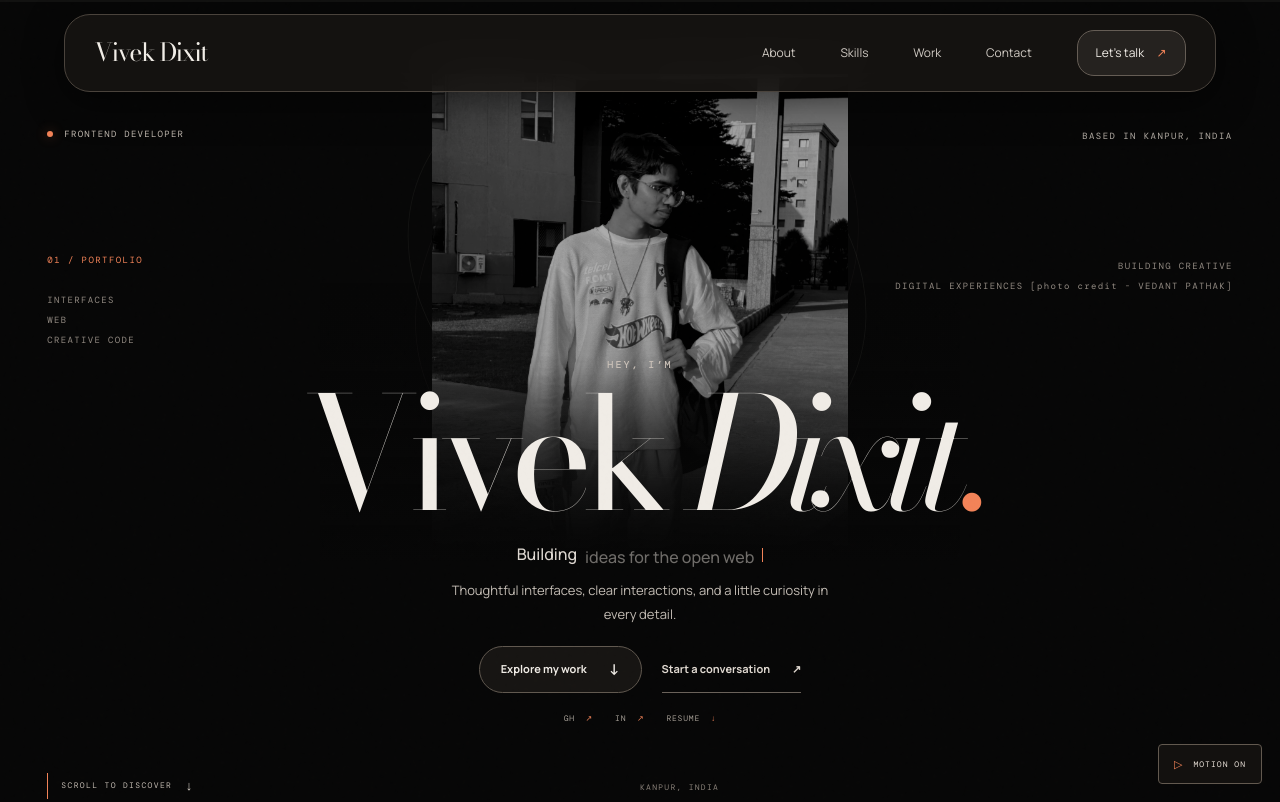
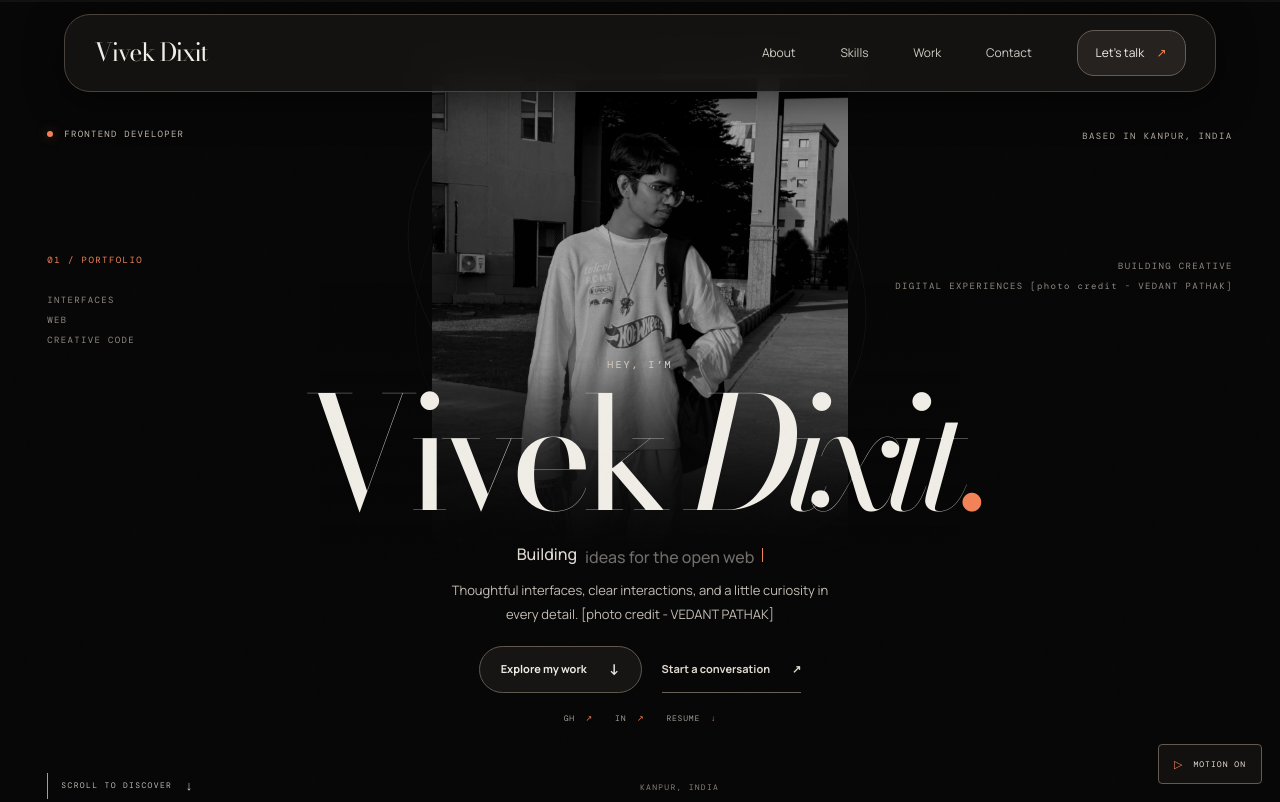
Before and after one commit to dixitvivek040707-netizen/portfolio.per, a plain HTML site: page self/index.html in a window 1280 px wide. Shown: the top 802 px of the page. Drawn offline with nearby package versions, Linux system fonts and the light colour scheme.

Commit message:
Update hero intro with photo credit
Added photo credit to the hero introduction paragraph.

```diff
--- a/self/index.html
+++ b/self/index.html
@@ -44,7 +44,7 @@
           <p class="hello">HEY, I’M</p>
           <h1 id="hero-title">Vivek <span class="name-second">Dixit</span><span class="accent">.</span></h1>
           <div class="hero-role"><span class="role-prefix">Building</span><span class="role-rotator" aria-live="polite">creative digital experiences</span><span class="role-caret" aria-hidden="true"></span></div>
-          <p class="hero-intro">Thoughtful interfaces, clear interactions, and a little curiosity in every detail.</p>
+          <p class="hero-intro">Thoughtful interfaces, clear interactions, and a little curiosity in every detail. [photo credit - VEDANT PATHAK]</p>
           <div class="hero-actions"><a class="button button-primary" href="#work">Explore my work <span aria-hidden="true">&#8595;</span></a><a class="button button-quiet" href="#contact">Start a conversation <span aria-hidden="true">&#8599;</span></a></div>
           <div class="hero-socials" aria-label="Social profiles"><a href="https://github.com/dixitvivek040707-netizen" target="_blank" rel="noopener noreferrer" aria-label="GitHub profile">GH <span aria-hidden="true">&#8599;</span></a><a href="https://www.linkedin.com/in/vivek-dixit-700b89385" target="_blank" rel="noopener noreferrer" aria-label="LinkedIn profile">IN <span aria-hidden="true">&#8599;</span></a><a href="assets/resume.pdf" download>RESUME <span aria-hidden="true">&#8595;</span></a></div>
         </div>
```
